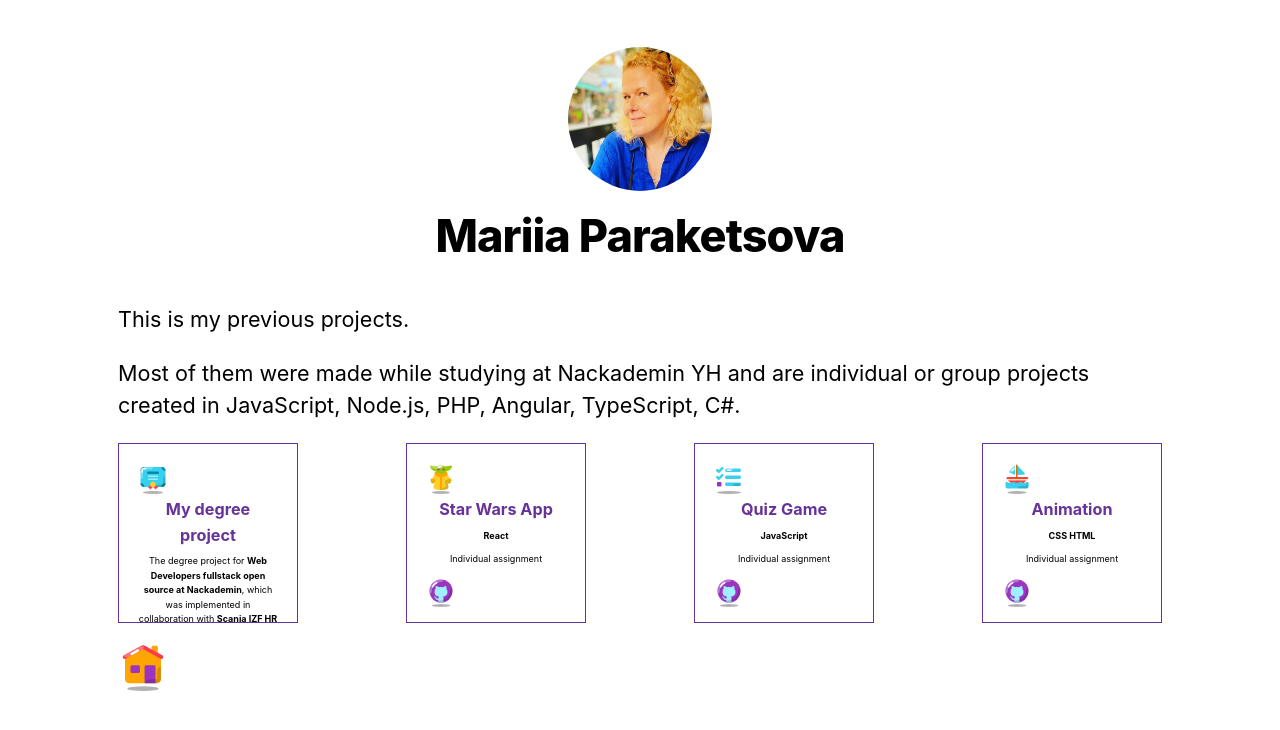
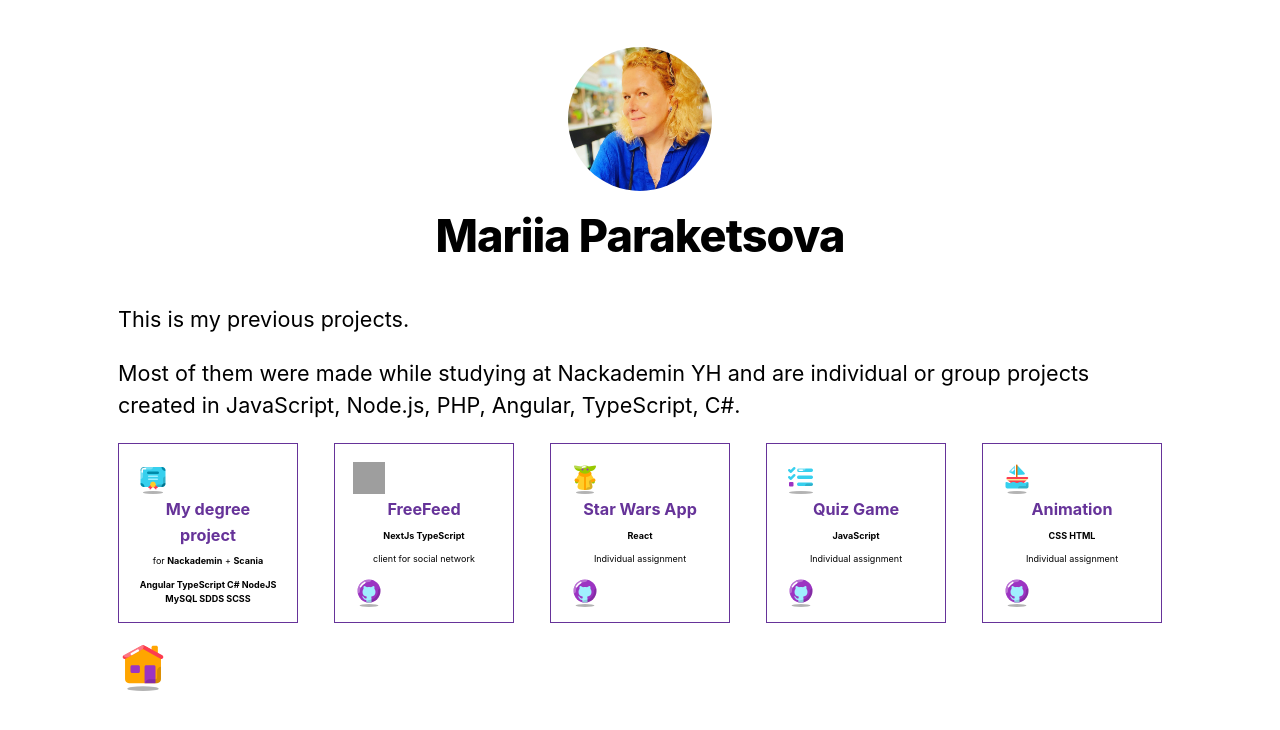
Before and after one commit to paraketsova/paraketsova.com, a Next.js app: page /my-projects in a window 1280 px wide. Shown: the top 730 px of the page. Built offline with nearby package versions, Linux system fonts and the light colour scheme; grey boxes are pictures that could not be loaded.

Commit message:
Add link to FreeFeed project

```diff
--- a/pages/my-projects.js
+++ b/pages/my-projects.js
@@ -46,11 +46,35 @@ export default function Home ({ allPostsData }) {
             />
             <p className={utilStyles.titleProject}>My degree project</p>
           </Link>
-          <p className={utilStyles.projectDescription}>The degree project for <b>Web Developers fullstack
-            open source at Nackademin</b>, which was implemented in collaboration with <b>Scania IZF HR</b></p>
+          <p className={utilStyles.projectDescription}>for <b>Nackademin</b> + <b>Scania</b></p>
+          <p className={utilStyles.projectDescription}><b>Angular TypeScript C# NodeJS MySQL SDDS SCSS</b></p>
         </div>
 
-
+        {/* === FREEFEED === */}
+        <div className={utilStyles.projectItem}>
+          <Link className={utilStyles.projectLink} href="https://gamma.freefeed.net/">
+            <Image
+              className={utilStyles.projectIcon}
+              priority
+              src="/images/ff.png"
+              height={32}
+              width={32}
+              alt="quiz-icon"
+            />
+            <p className={utilStyles.titleProject}>FreeFeed</p>
+          </Link>
+          <p className={utilStyles.projectDescription}><b>NextJs TypeScript</b></p>
+          <p className={utilStyles.projectDescription}>client for social network</p>
+          <Link href="https://github.com/clbn/freefeed-delta">
+            <Image
+              priority
+              src="/images/icons8-github.svg"
+              height={32}
+              width={32}
+              alt="github-icon"
+            />
+          </Link>
+        </div>
 
         {/* === STAR-WARS-APP === */}
         <div className={utilStyles.projectItem}>
@@ -77,6 +101,7 @@ export default function Home ({ allPostsData }) {
             />
           </Link>
         </div>
+
 
         {/* === JAVASCRIPT QUIZ === */}
         <div className={utilStyles.projectItem}>
```
